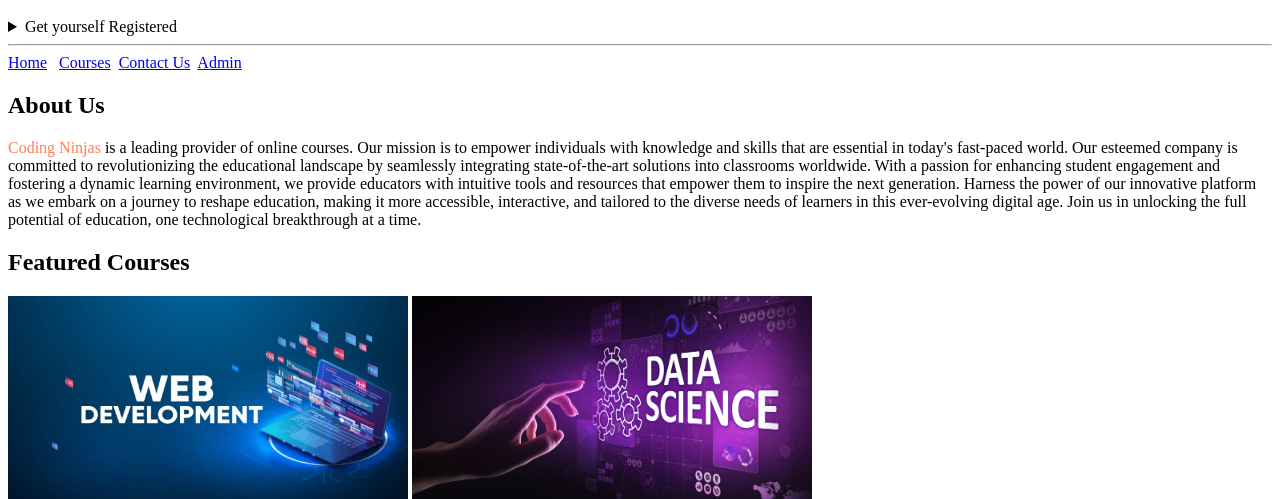
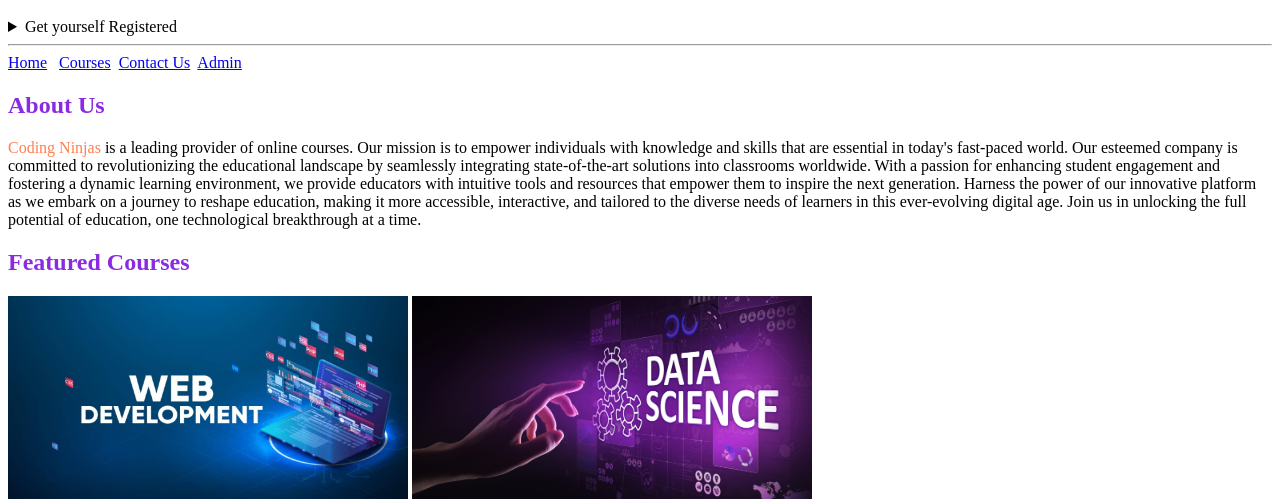
Before and after one commit to PriyamPradhan/HolidayTripRegistration, a plain HTML site: page Pages/index.html in a window 1280 px wide. Shown: the part 95-594 px from the top of the page. Drawn offline with Linux system fonts and the light colour scheme.

Commit message:
addded css

```diff
--- a/Pages/index.html
+++ b/Pages/index.html
@@ -4,6 +4,12 @@
     <meta charset="UTF-8">
     <meta name="viewport" content="width=device-width, initial-scale=1.0">
     <title>Coding Ninjas - Home</title>
+    <link rel="stylesheet" href="../css/styles.css">
+    <style>
+        h2{
+            color: blueviolet;
+        }
+    </style>
 </head>
 <body>
 
--- /dev/null
+++ b/css/styles.css
@@ -0,0 +1,3 @@
+h2{
+    color: coral;
+}
```
